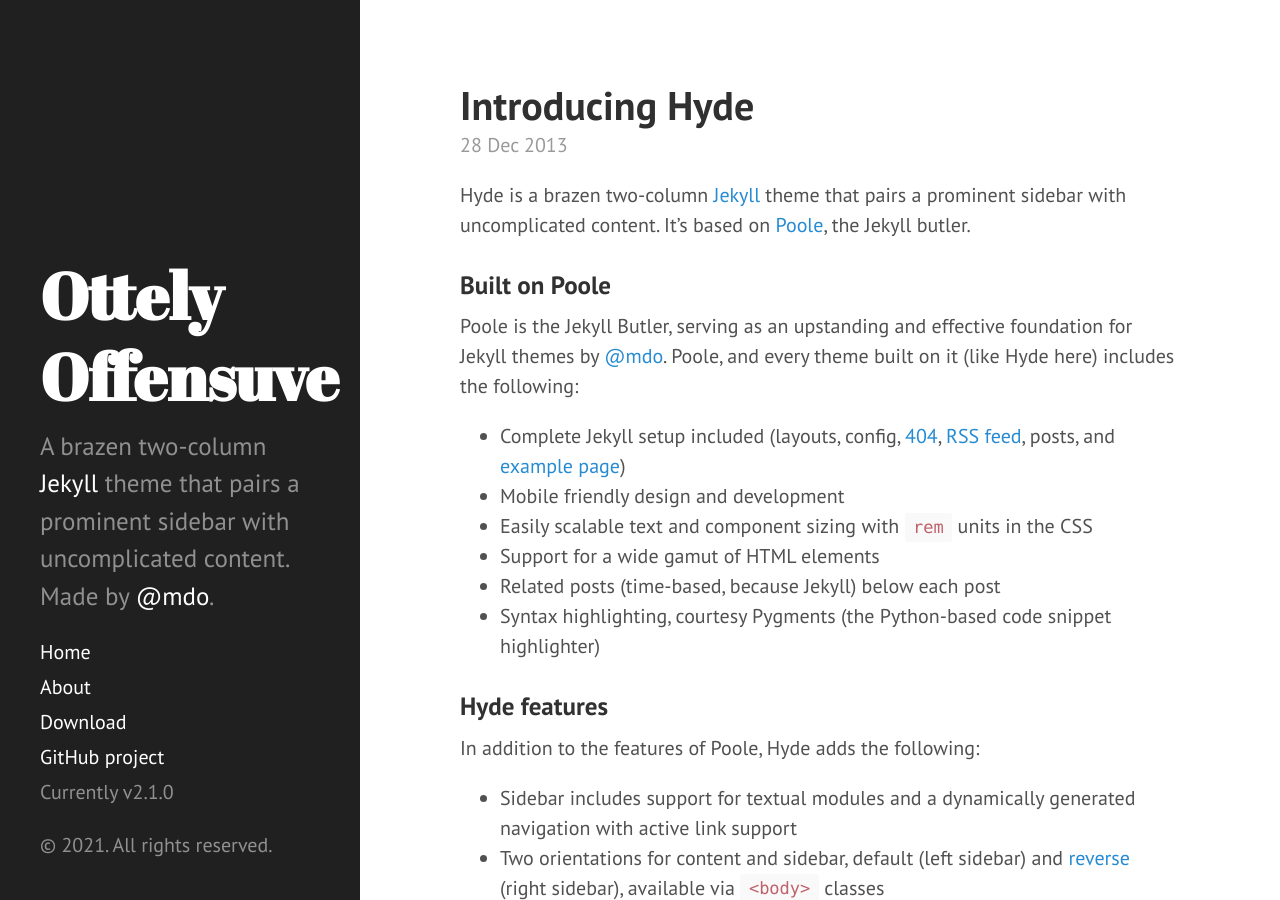
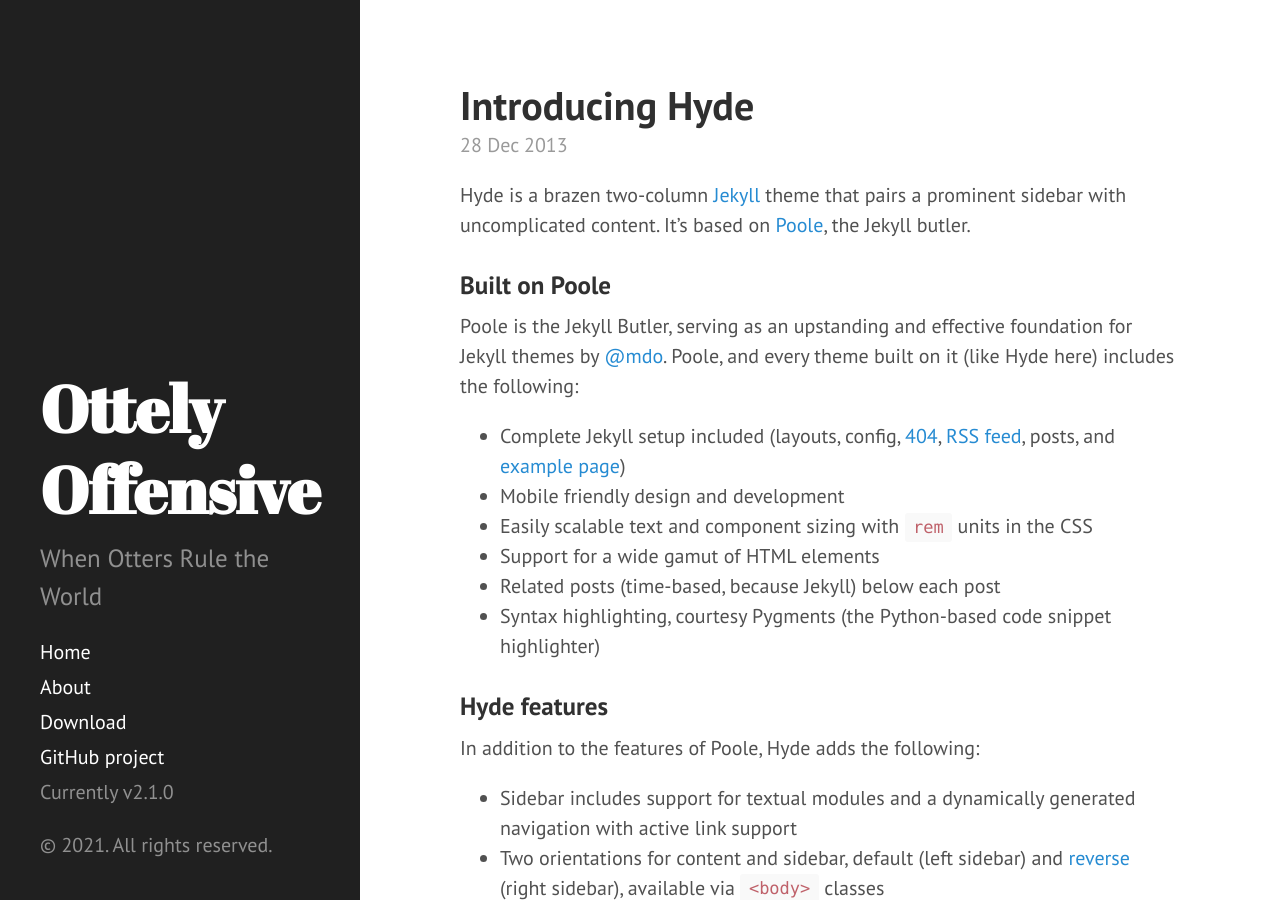
Before and after one commit to OtterlySecure/OtterlyOffensive, a Jekyll site: the page built from index.html, in a window 1280 px wide and 900 px high. Built offline with Jekyll 4.4.1, drawn with Linux system fonts in a browser that asks for light colours; Markdown is read by kramdown in place of the engine named in the settings; the list of posts is cut into pages by our own code.

Commit message:
Update _config.yml

```diff
--- a/_config.yml
+++ b/_config.yml
@@ -7,9 +7,9 @@ permalink:        pretty
 
 
 # Setup
-title:            Ottely Offensuve
+title:            Ottely Offensive
 tagline:          'When Otters Rule the World'
-description:      'A brazen two-column <a href="http://jekyllrb.com" target="_blank">Jekyll</a> theme that pairs a prominent sidebar with uncomplicated content. Made by <a href="https://twitter.com/mdo" target="_blank">@mdo</a>.'
+description:      'When Otters Rule the World'
 url:              https://otterlyoffesnive.com
 baseurl:          /
 
```
